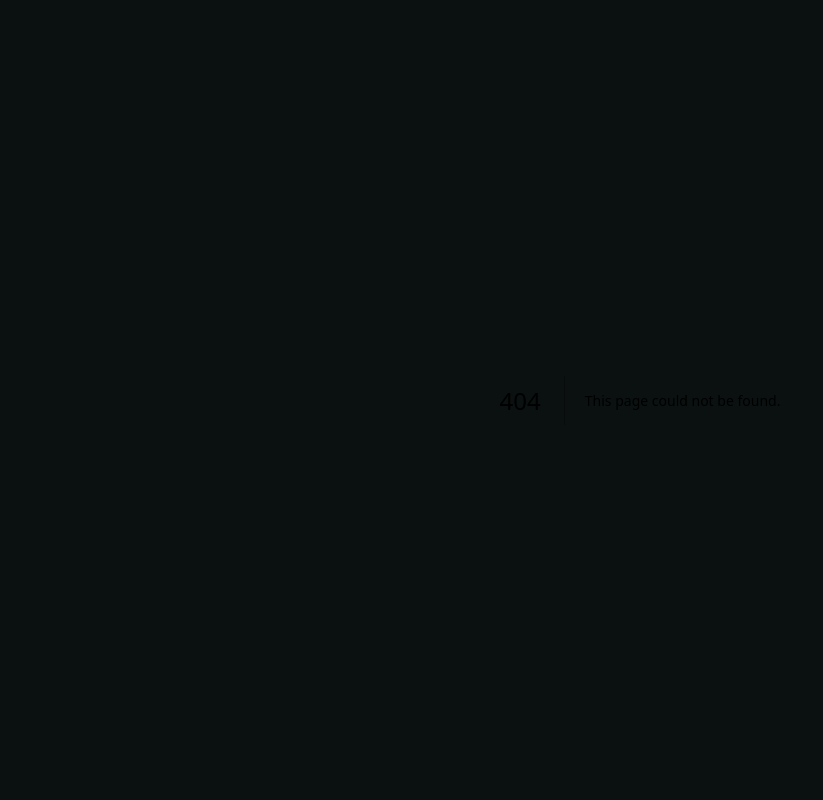
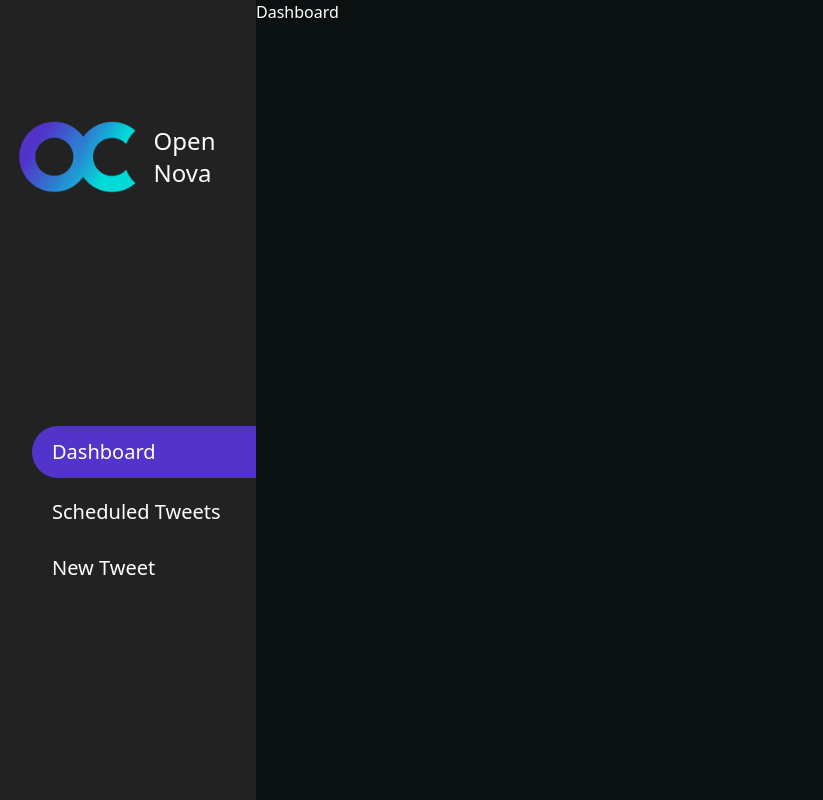
Before and after one commit to rohitdalvi18/open-nova, a Next.js app: page /app/dashboard in a window 1280 px wide. Before the commit this address had no page. Shown: the whole page, without its empty margins (0-823 px from the left). Built offline with nearby package versions, Linux system fonts and the light colour scheme.

Commit message:
change dir structure and update navbar

```diff
--- a/components/Navbar.tsx
+++ b/components/Navbar.tsx
@@ -1,6 +1,8 @@
 import Link from "next/link";
 import {useRouter} from "next/router"
 import { useEffect, useState } from "react"
+import Image from "next/image";
+import logo from "../assets/logo.png"
 
 const Navbar = ()=>{
     const router = useRouter()
@@ -16,26 +18,26 @@ const Navbar = ()=>{
     }
     return(
         <nav className="theme-bg-accent w-1/5 h-screen">
-            <div className="flex flex-row mt-20 justify-evenly font-">
-                <div className="">Logo</div><p className="theme-text font-medium text-2xl">Open Nova</p>
+            <div className="flex flex-row mt-20 justify-evenly items-center">
+                <Image width="60%" height="60%" src={logo} /><p className="theme-text font-medium text-2xl">Open Nova</p>
             </div>
             <ul className="mt-48 flex flex-col items-start pl-8 theme-text font-medium text-xl">
                 <li className={"mb-2 w-full py-3 pl-5 rounded-l-full" + checkIfActive("dashboard")}>
-                    <Link href="/user/dashboard">
+                    <Link href="/app/dashboard">
                         <a>
                             Dashboard
                         </a>
                     </Link>
                 </li>
                 <li className={"mb-2 w-full py-3 pl-5 rounded-l-full" + checkIfActive("scheduled-tweets")}>
-                    <Link href='/user/scheduled-tweets'>
+                    <Link href='/app/scheduled-tweets'>
                         <a>
                             Scheduled Tweets
                         </a>
                     </Link>
                 </li>
                 <li className={"mb-7 w-full py-2 pl-5 rounded-l-full" + checkIfActive("new-tweet")}>
-                    <Link href="/user/new-tweet">
+                    <Link href="/app/new-tweet">
                         <a>
                             New Tweet
                         </a>
```
Also changed, not shown: assets/logo.png (added), pages/app/dashboard.tsx (renamed from pages/user/dashboard.tsx), pages/app/new-tweet.tsx (renamed from pages/user/new-tweet.tsx), pages/app/scheduled-tweets.tsx (renamed from pages/user/scheduled-tweets.tsx).
